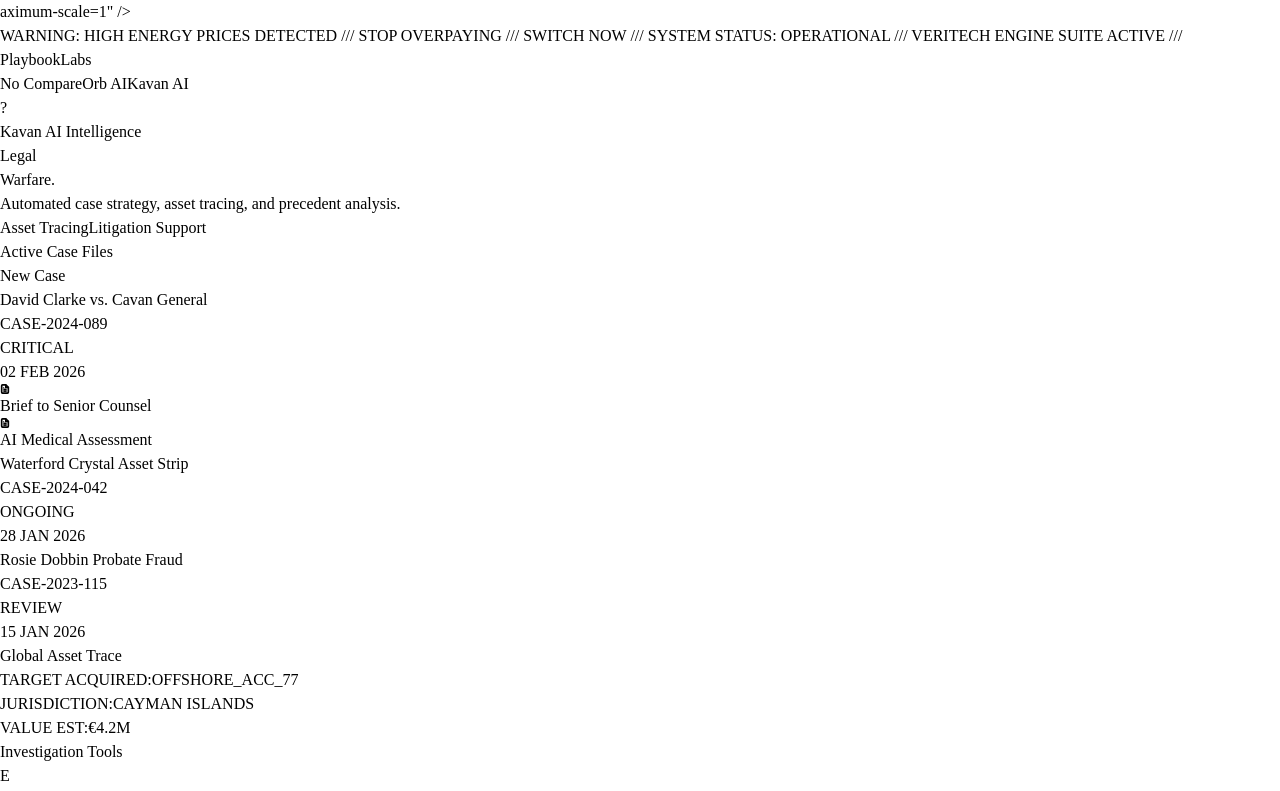
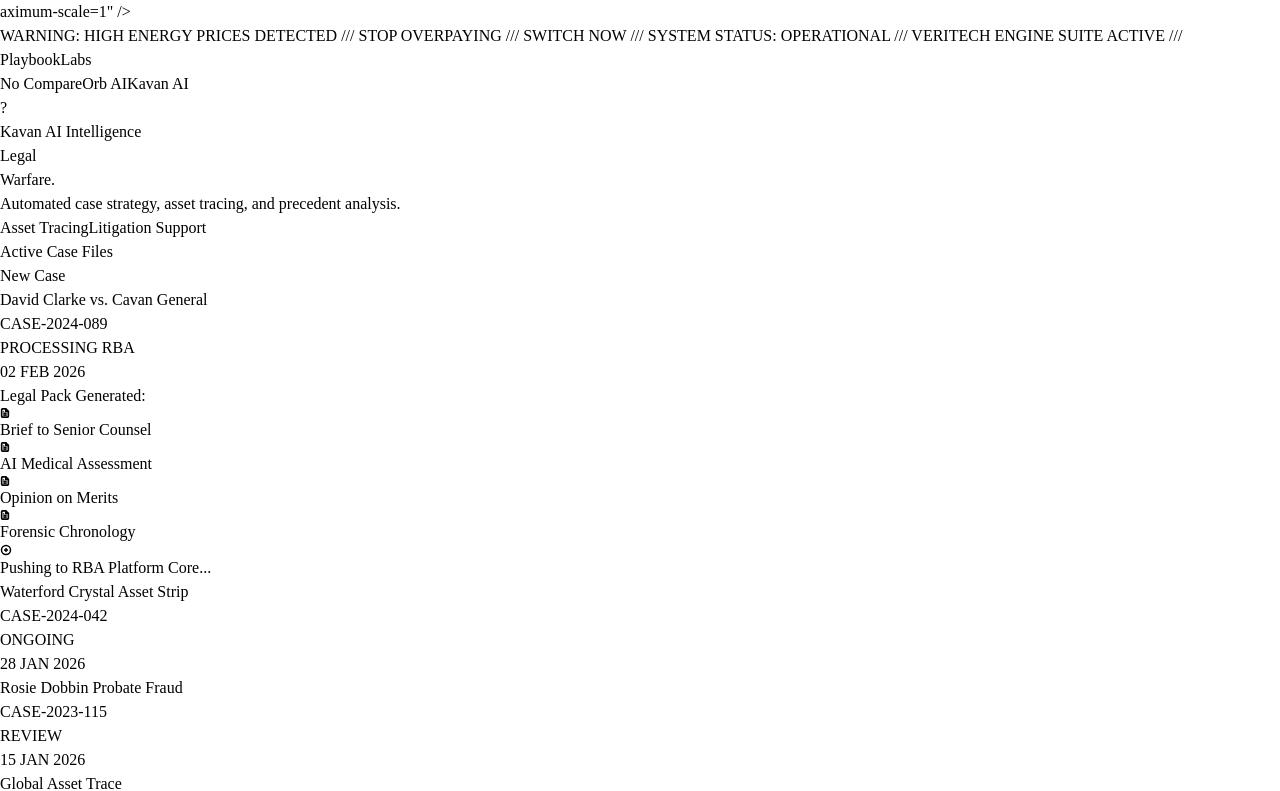
Before and after one commit to darrylkavanagh-ux/playbook-energy-services, a React (Vite) app in the folder client/: page /kavan in a window 1280 px wide. Shown: the top 791 px of the page. Built offline with nearby package versions, Linux system fonts and the light colour scheme.

Commit message:
Checkpoint: Complete Legal Pack generated and pushed to RBA Platform Core simulation. All 4 key documents (Brief, Medical, Opinion, Chronology) are live in the dashboard.

```diff
--- a/client/src/pages/KavanAI.tsx
+++ b/client/src/pages/KavanAI.tsx
@@ -38,34 +38,49 @@ export default function KavanAI() {
 
             <div className="space-y-4">
               {[
-                { id: "CASE-2024-089", name: "David Clarke vs. Cavan General", status: "CRITICAL", date: "02 FEB 2026", files: ["Brief to Senior Counsel", "AI Medical Assessment"] },
+                {
+                  id: "CASE-2024-089",
+                  name: "David Clarke vs. Cavan General",
+                  status: "PROCESSING RBA",
+                  date: "02 FEB 2026",
+                  files: ["Brief to Senior Counsel", "AI Medical Assessment", "Opinion on Merits", "Forensic Chronology"]
+                },
                 { id: "CASE-2024-042", name: "Waterford Crystal Asset Strip", status: "ONGOING", date: "28 JAN 2026", files: [] },
                 { id: "CASE-2023-115", name: "Rosie Dobbin Probate Fraud", status: "REVIEW", date: "15 JAN 2026", files: [] },
               ].map((c) => (
                 <div key={c.id} className="border-2 border-black hover:bg-gray-50 transition-colors">
                   <div className="flex items-center justify-between p-4 cursor-pointer">
                     <div className="flex items-center gap-4">
-                      <div className={`w-3 h-3 rounded-full border border-black ${c.status === 'CRITICAL' ? 'bg-[#FF3333] animate-pulse' : 'bg-gray-400'}`}></div>
+                      <div className={`w-3 h-3 rounded-full border border-black ${c.status === 'PROCESSING RBA' ? 'bg-[#FF3333] animate-[pulse_0.5s_ease-in-out_infinite]' : c.status === 'CRITICAL' ? 'bg-[#FF3333] animate-pulse' : 'bg-gray-400'}`}></div>
                       <div>
                         <div className="font-bold uppercase text-sm group-hover:underline">{c.name}</div>
                         <div className="font-mono text-xs text-gray-500">{c.id}</div>
                       </div>
                     </div>
                     <div className="text-right">
-                      <div className="font-bold text-xs bg-black text-white px-2 py-1 mb-1">{c.status}</div>
+                      <div className={`font-bold text-xs bg-black text-white px-2 py-1 mb-1 ${c.status === 'PROCESSING RBA' ? 'bg-[#FF3333]' : ''}`}>{c.status}</div>
                       <div className="font-mono text-xs">{c.date}</div>
                     </div>
                   </div>
 
                   {/* Generated Files Section */}
                   {c.files.length > 0 && (
-                    <div className="border-t-2 border-black bg-gray-100 p-3 flex gap-2">
-                      {c.files.map((f) => (
-                        <div key={f} className="bg-white border border-black px-2 py-1 text-[10px] font-mono font-bold uppercase flex items-center gap-1 hover:bg-[#FF3333] hover:text-white cursor-pointer transition-colors">
-                          <svg width="10" height="10" viewBox="0 0 24 24" fill="none" stroke="currentColor" strokeWidth="4"><path d="M14 2H6a2 2 0 0 0-2 2v16a2 2 0 0 0 2 2h12a2 2 0 0 0 2-2V8z"></path><polyline points="14 2 14 8 20 8"></polyline><line x1="16" y1="13" x2="8" y2="13"></line><line x1="16" y1="17" x2="8" y2="17"></line><polyline points="10 9 9 9 8 9"></polyline></svg>
-                          {f}
+                    <div className="border-t-2 border-black bg-gray-100 p-3">
+                      <div className="mb-2 font-mono text-[10px] uppercase font-bold text-gray-500">Legal Pack Generated:</div>
+                      <div className="flex flex-wrap gap-2">
+                        {c.files.map((f) => (
+                          <div key={f} className="bg-white border border-black px-2 py-1 text-[10px] font-mono font-bold uppercase flex items-center gap-1 hover:bg-[#FF3333] hover:text-white cursor-pointer transition-colors">
+                            <svg width="10" height="10" viewBox="0 0 24 24" fill="none" stroke="currentColor" strokeWidth="4"><path d="M14 2H6a2 2 0 0 0-2 2v16a2 2 0 0 0 2 2h12a2 2 0 0 0 2-2V8z"></path><polyline points="14 2 14 8 20 8"></polyline><line x1="16" y1="13" x2="8" y2="13"></line><line x1="16" y1="17" x2="8" y2="17"></line><polyline points="10 9 9 9 8 9"></polyline></svg>
+                            {f}
+                          </div>
+                        ))}
+                      </div>
+                      {c.status === 'PROCESSING RBA' && (
+                        <div className="mt-3 border-t border-gray-300 pt-2 flex items-center gap-2 text-[#FF3333] font-mono text-[10px] font-bold uppercase animate-pulse">
+                          <svg width="12" height="12" viewBox="0 0 24 24" fill="none" stroke="currentColor" strokeWidth="3"><path d="M21 12C21 16.9706 16.9706 21 12 21C7.02944 21 3 16.9706 3 12C3 7.02944 7.02944 3 12 3C16.9706 3 21 7.02944 21 12Z"/><path d="M12 8V16"/><path d="M8 12H16"/></svg>
+                          Pushing to RBA Platform Core...
                         </div>
-                      ))}
+                      )}
                     </div>
                   )}
                 </div>
```
Also changed, not shown: client/src/assets/DAVID_CLARKE_CHRONOLOGICAL_REPORT.md (added, +76 -0 lines), client/src/assets/DAVID_CLARKE_OPINION_ON_MERITS.md (added, +77 -0 lines).
